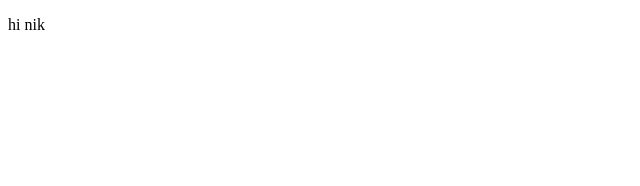
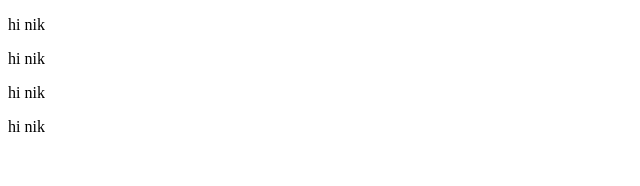
Before and after one commit to Mykyta-Lystopad/Best-To-Do, an Angular app: page / in a window 1280 px wide. Shown: the top 186 px of the page, without its empty margins (0-640 px from the left). Built offline with nearby package versions, Linux system fonts and the light colour scheme.

Commit message:
first empty commit

```diff
--- a/src/app/app.component.html
+++ b/src/app/app.component.html
@@ -1 +1,4 @@
 <p>hi nik</p>
+<p>hi nik</p>
+<p>hi nik</p>
+<p>hi nik</p>
```
